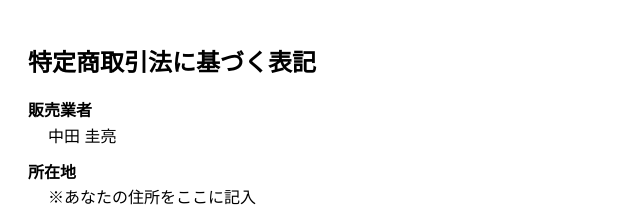
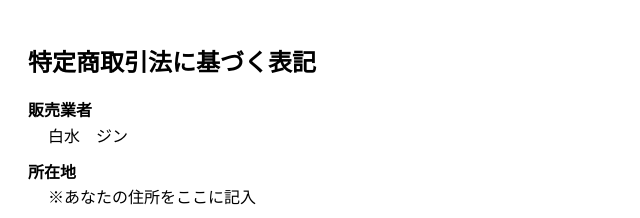
Before and after one commit to pochi0001/stripe-store, a website: page public/tokusho.html in a window 1280 px wide. Shown: the top 218 px of the page, 0-640 px from the left. Drawn offline with Linux system fonts and the light colour scheme.

Commit message:
update tokusho name

```diff
--- a/public/tokusho.html
+++ b/public/tokusho.html
@@ -14,7 +14,7 @@
   <h1>特定商取引法に基づく表記</h1>
   <dl>
     <dt>販売業者</dt>
-    <dd>中田 圭亮</dd>
+    <dd>白水　ジン</dd>
 
     <dt>所在地</dt>
     <dd>※あなたの住所をここに記入</dd>
```
